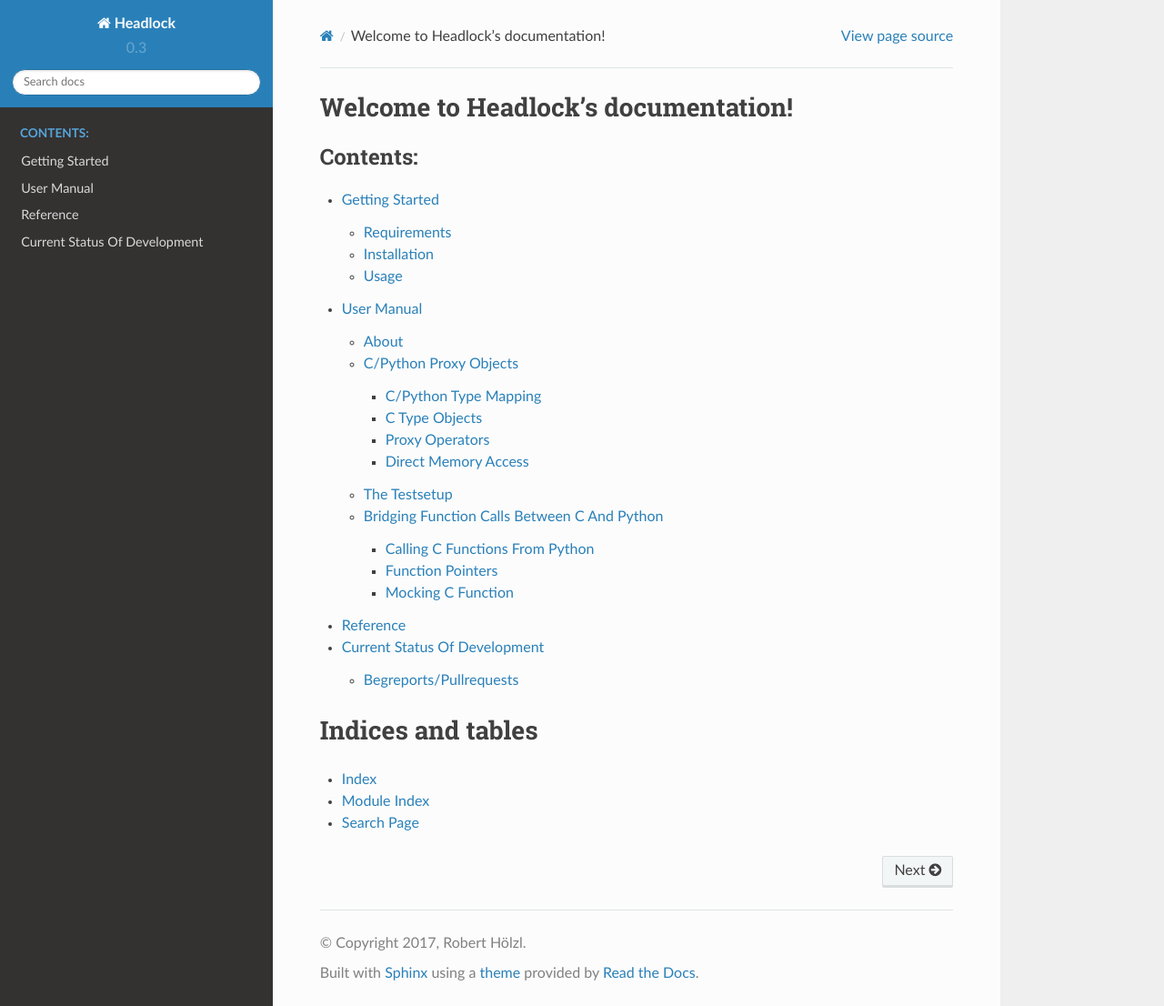
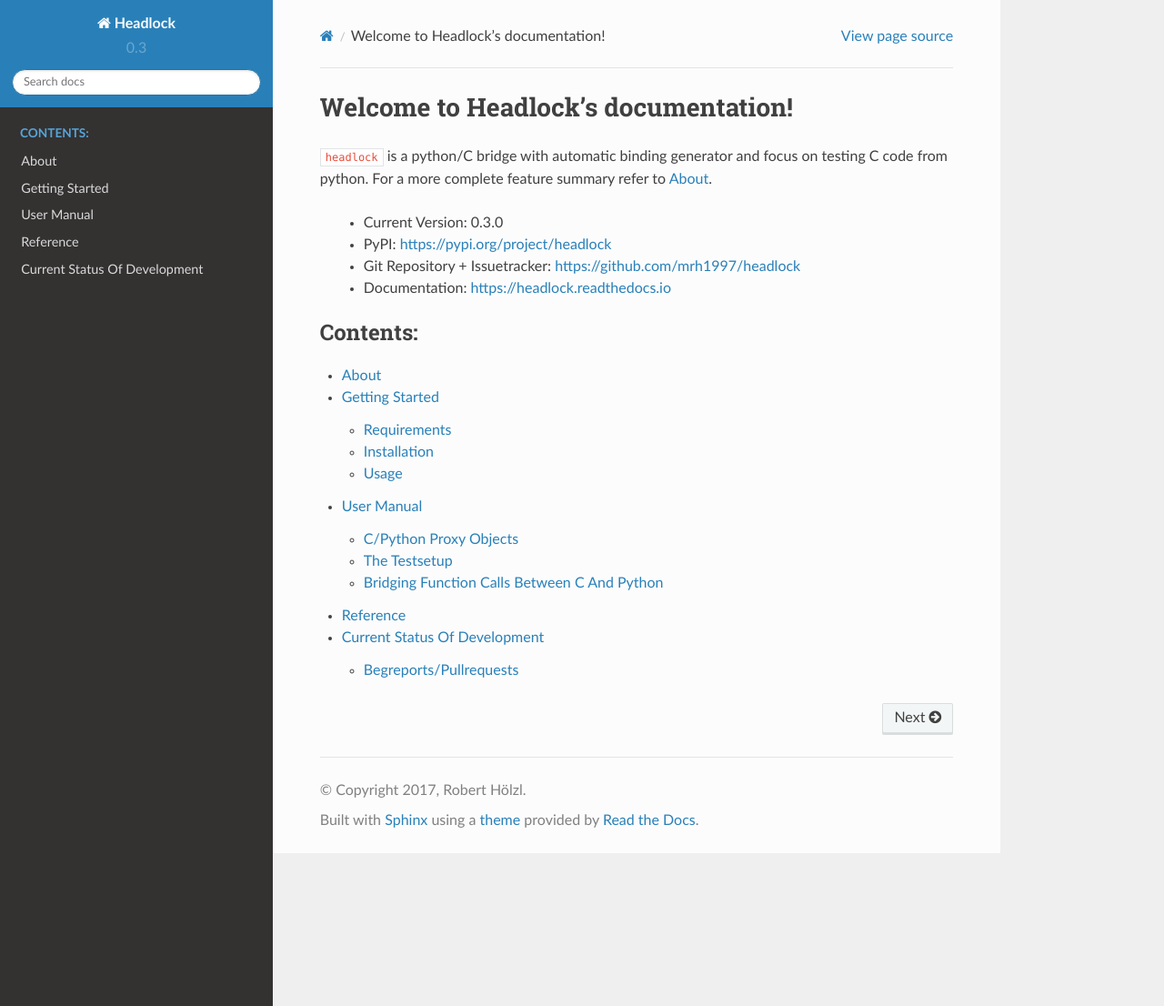
Before and after one commit to mrh1997/headlock, a Sphinx documentation site: the page built from docs/index.rst, in a window 1280 px wide and 1106 px high. Shown: the whole window at 91% size. Built offline with Sphinx 7.4.7 and the Read the Docs theme 2.0.0, drawn with Linux system fonts in a browser that asks for light colours.

Commit message:
Restructure Documentation
About Page is top-level now and index contains more textual infos.

```diff
--- a/docs/development-status.rst
+++ b/docs/development-status.rst
@@ -1,3 +1,5 @@
+.. _dev-status:
+
 #############################
 Current Status Of Development
 #############################
--- a/docs/index.rst
+++ b/docs/index.rst
@@ -1,25 +1,22 @@
-.. Headlock documentation master file, created by
-   sphinx-quickstart on Sun Dec 17 20:49:07 2017.
-   You can adapt this file completely to your liking, but it should at least
-   contain the root `toctree` directive.
+####################################
+Welcome to Headlock's documentation!
+####################################
 
-Welcome to Headlock's documentation!
-====================================
+``headlock`` is a python/C bridge with automatic binding generator and
+focus on testing C code from python. For a more complete feature summary
+refer to :ref:`About <about>`.
+
+ * Current Version: |release|
+ * PyPI: https://pypi.org/project/headlock
+ * Git Repository + Issuetracker: https://github.com/mrh1997/headlock
+ * Documentation: https://headlock.readthedocs.io
 
 .. toctree::
-   :maxdepth: 3
+   :maxdepth: 2
    :caption: Contents:
 
+   about
    getting-started
    user-manual
    reference-manual
    development-status
-
-
-
-Indices and tables
-==================
-
-* :ref:`genindex`
-* :ref:`modindex`
-* :ref:`search`
```
Also changed, not shown: docs/about.rst (added, +77 -0 lines), docs/getting-started.rst (+62 -22 lines), docs/user-manual.rst (+3 -80 lines).
